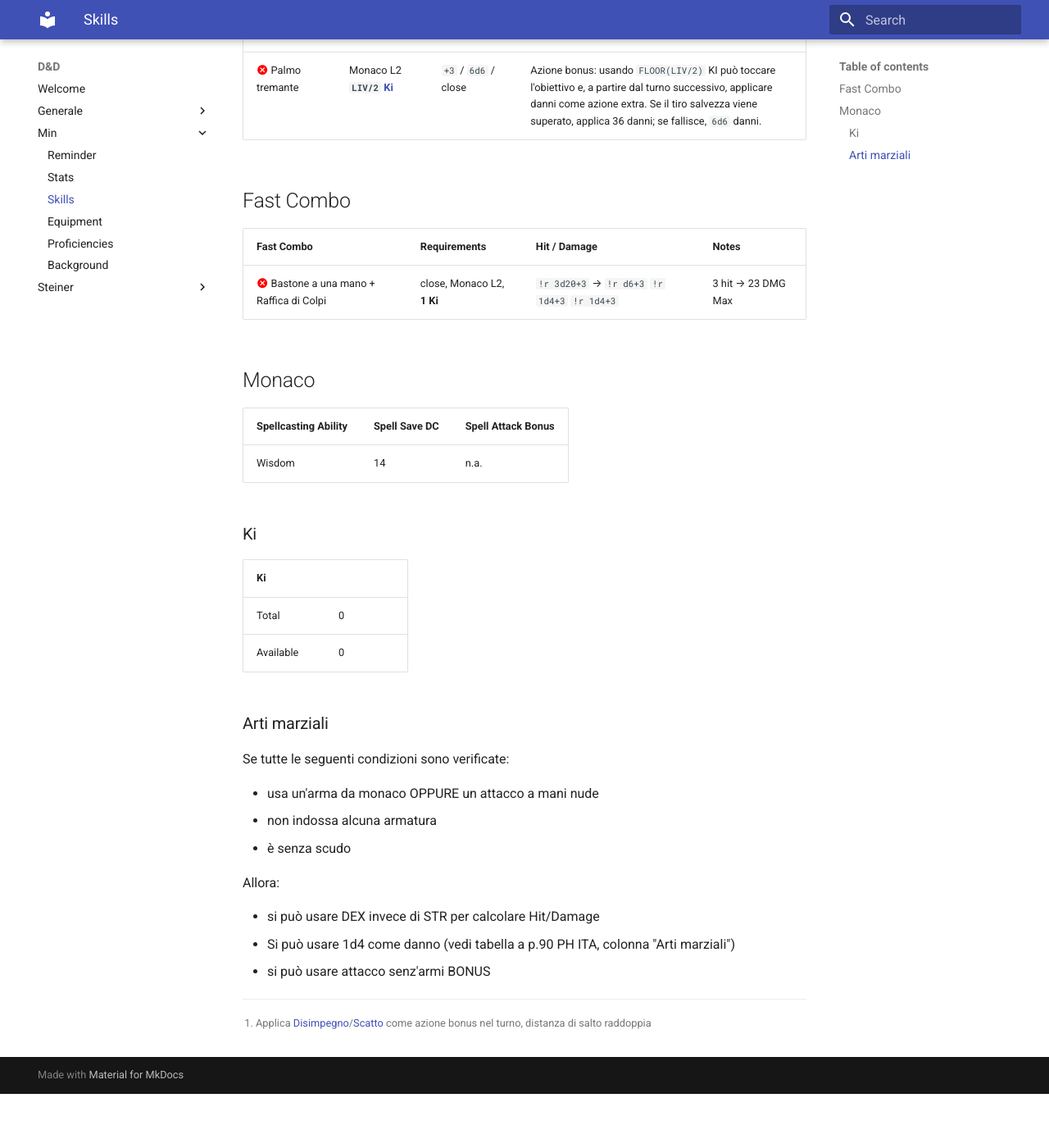
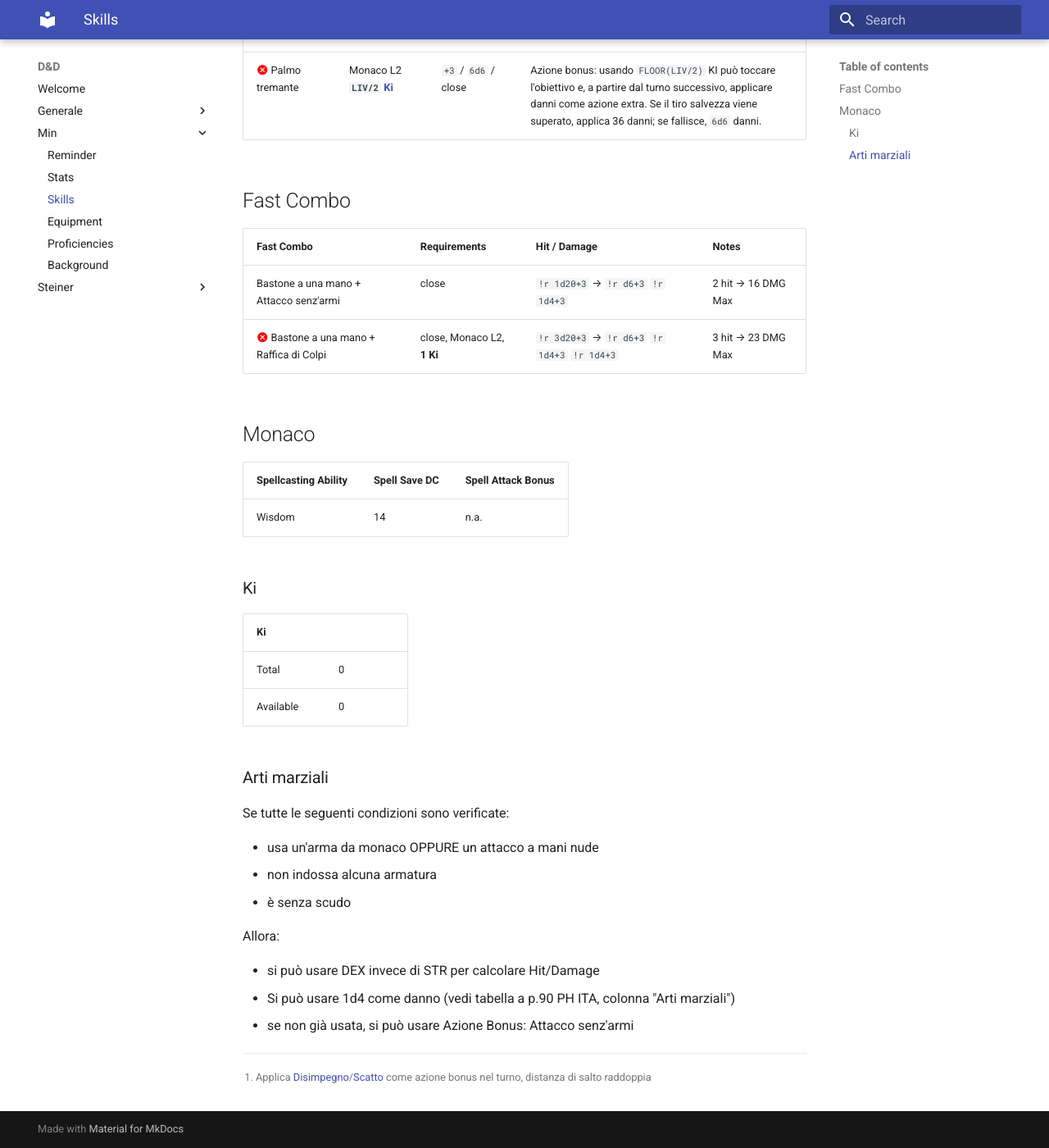
Before and after one commit to vitalegi/dungeons-and-dragons-docs, an MkDocs documentation site: the page built from docs/Min/02.skills.md, in a window 1280 px wide and 1400 px high, scrolled down 578 px. Shown: the whole window at 82% size. Built offline with MkDocs 1.6.1 and Material for MkDocs 9.7.7, drawn with Linux system fonts in a browser that asks for light colours; before the commit the page ends 1912 px from its top, so only the background shows below that.

Commit message:
update skill description + fast skill

```diff
--- a/docs/Min/02.skills.md
+++ b/docs/Min/02.skills.md
@@ -14,6 +14,7 @@
 
 | Fast Combo                | Requirements | Hit / Damage | Notes |
 | ------------------------- | ----------- | ------------------ | ----- |
+| Bastone a una mano + Attacco senz'armi | close | `!r 1d20+3` &rarr; `!r d6+3` `!r 1d4+3` | 2 hit &rarr; 16 DMG Max |
 | :material-close-circle:{: .forbidden } Bastone a una mano + Raffica di Colpi | close, Monaco L2, __1 Ki__ | `!r 3d20+3` &rarr; `!r d6+3` `!r 1d4+3` `!r 1d4+3` | 3 hit &rarr; 23 DMG Max |
 
 ## Monaco
@@ -41,6 +42,6 @@ Allora:
 
 - si può usare DEX invece di STR per calcolare Hit/Damage
 - Si può usare 1d4 come danno (vedi tabella a p.90 PH ITA, colonna "Arti marziali")
-- si può usare attacco senz'armi BONUS
+- se non già usata, si può usare Azione Bonus: Attacco senz'armi
 
 [^1]: Applica [Disimpegno](https://dungeonsanddragons.fandom.com/it/wiki/Combattimento#Disimpegno:)/[Scatto](https://dungeonsanddragons.fandom.com/it/wiki/Combattimento#Scatto:) come azione bonus nel turno, distanza di salto raddoppia
```
